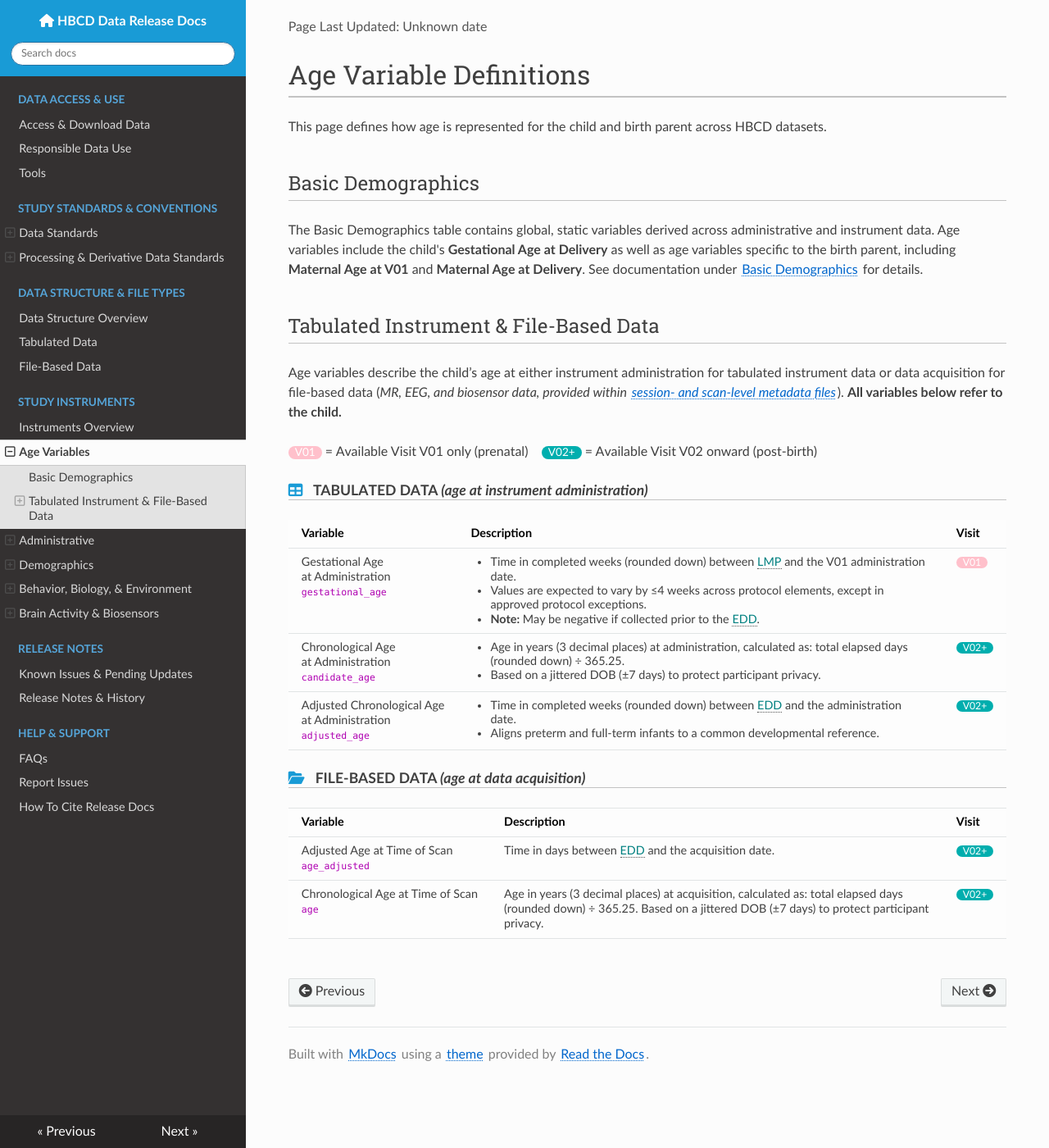
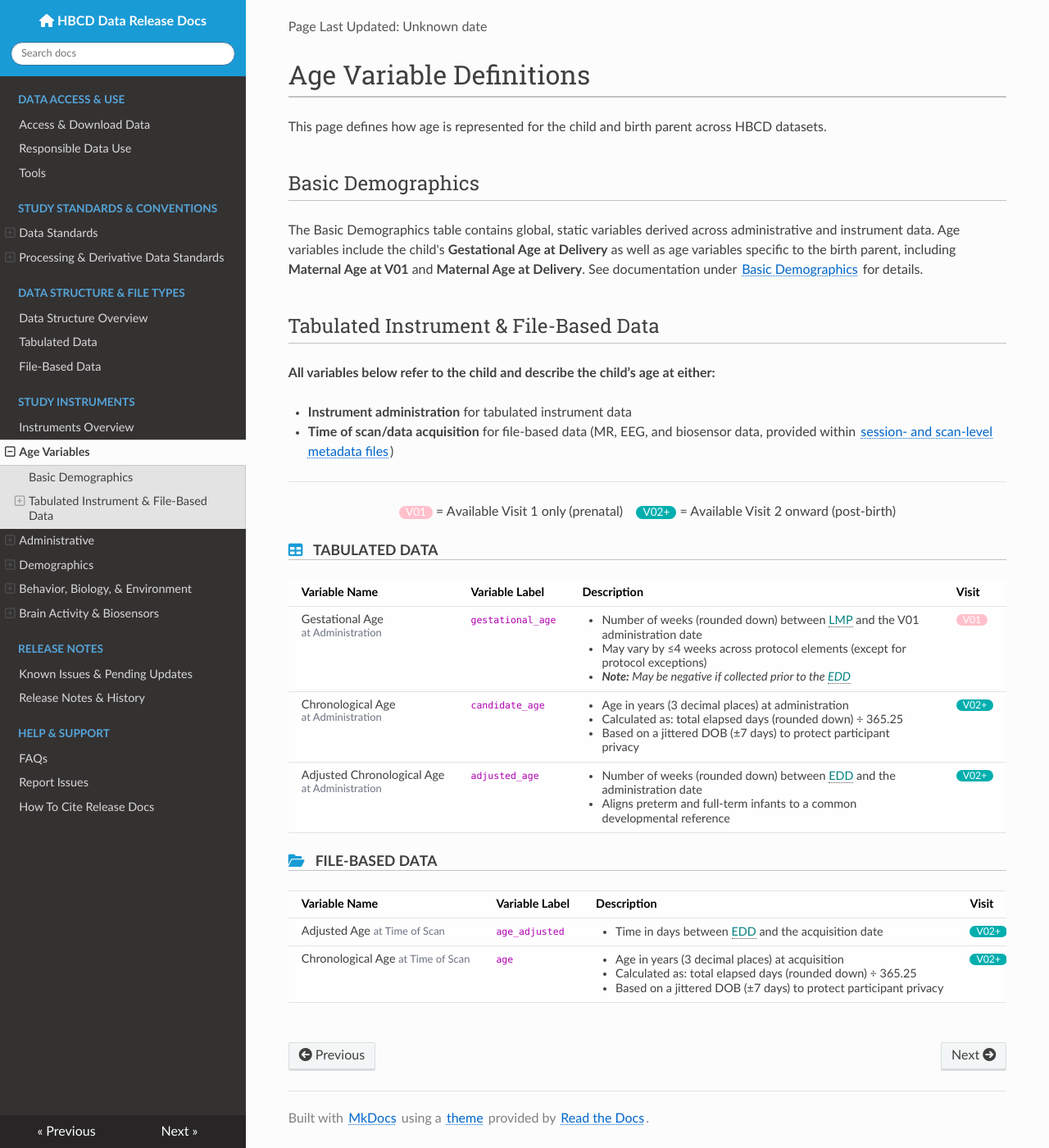
Before and after one commit to nbdc-datahub/hbcd-docs, an MkDocs documentation site: the page built from docs/instruments/agevariables.md, in a window 1280 px wide and 1400 px high, scrolled down 78 px. Shown: the whole window at 82% size. Built offline with MkDocs 1.6.1, drawn with Linux system fonts in a browser that asks for light colours; nearby versions of some CDN libraries.

Commit message:
polish age page

```diff
--- a/docs/css/tables.css
+++ b/docs/css/tables.css
@@ -462,3 +462,10 @@ th, td {
   margin-right: 0.4em;
   font-size: 1em;
 }
+
+/* SUBTLE class */
+.subtle {
+  font-size: 0.9em;
+  color: #6b7280; /* soft gray */
+  font-weight: 400;
+}
--- a/docs/instruments/agevariables.md
+++ b/docs/instruments/agevariables.md
@@ -16,20 +16,26 @@ The Basic Demographics table contains global, static variables derived across ad
 
 ## Tabulated Instrument & File-Based Data
 
-Age variables describe the child’s age at either instrument administration for tabulated instrument data or data acquisition for file-based data (*MR, EEG, and biosensor data, provided within [session- and scan-level metadata files](../datacuration/file-based-data.md#participant-session-scan-level-data)*). **All variables below refer to the child.**
+**All variables below refer to the child and describe the child’s age at either:**
 
-<span class="pill-badge" style="background-color: pink;">V01</span>&nbsp;= Available Visit V01 only (prenatal) &nbsp;&nbsp;
-<span class="pill-badge">V02+</span>&nbsp;= Available Visit V02 onward (post-birth)
+- **Instrument administration** for tabulated instrument data
+- **Time of scan/data acquisition** for file-based data (MR, EEG, and biosensor data, provided within [session- and scan-level metadata files](../datacuration/file-based-data.md#participant-session-scan-level-data))
+
+---
+<p style="text-align: center;">
+<span class="pill-badge" style="background-color: pink;">V01</span>&nbsp;= Available Visit 1 only (prenatal) &nbsp;&nbsp;
+<span class="pill-badge">V02+</span>&nbsp;= Available Visit 2 onward (post-birth)
 </p>
 
 <!-- TABULATED DATA -->
-#### <i class="fa-solid fa-table header-icon"></i> TABULATED DATA <i>(age at instrument administration)</i>
-<table class="table-no-vertical-lines">
+#### <i class="fa-solid fa-table header-icon"></i> TABULATED DATA
+<table class="compact-table-no-vertical-lines" style="font-size: 16px;">
 <thead>
 <tr>
 </tr>
 <tr>
-<th>Variable</th>
+<th>Variable Name</th>
+<th>Variable Label</th>
 <th>Description</th>
 <th>Visit</th>
 </tr>
@@ -38,28 +44,30 @@ Age variables describe the child’s age at either instrument administration for
 
 <tr>
 <td>
-Gestational Age<br>at Administration<br>
-<code>gestational_age</code>
+  Gestational Age<br>
+  <span class="subtle">at Administration</span>
 </td>
+<td><code>gestational_age</code></td>
 <td style="word-wrap: break-word; white-space: normal;">
 <ul>
-  <li>Time in completed weeks (rounded down) between <span class="tooltip tooltip-right">LMP<span class="tooltiptext">First day of the birth parent's last menstrual period (estimated as EDD − 280 days)</span></span> and the V01 administration date.</li>
-  <li>Values are expected to vary by ≤4 weeks across protocol elements, except in approved protocol exceptions.</li>
-  <li><b>Note:</b> May be negative if collected prior to the <span class="tooltip">EDD<span class="tooltiptext">Estimated Date of Delivery</span></span>.</li>
+  <li>Number of weeks (rounded down) between <span class="tooltip tooltip-right">LMP<span class="tooltiptext">First day of the birth parent's last menstrual period, estimated as EDD − 280 days</span></span> and the V01 administration date</li>
+  <li>May vary by ≤4 weeks across protocol elements (except for protocol exceptions)</li>
+  <li><i><b>Note:</b> May be negative if collected prior to the <span class="tooltip">EDD<span class="tooltiptext">Estimated Date of Delivery</span></span></i></li>
 </ul>
 </td>
 <td><span class="pill-badge" style="background-color: pink;">V01</span></td>
 </tr>
-
 <tr>
 <td>
-Chronological Age<br>at Administration<br>
-<code>candidate_age</code>
+  Chronological Age<br>
+  <span class="subtle">at Administration</span>
 </td>
+<td><code>candidate_age</code></td>
 <td style="word-wrap: break-word; white-space: normal;">
 <ul>
-  <li>Age in years (3 decimal places) at administration, calculated as: total elapsed days (rounded down) ÷ 365.25.</li>
-  <li>Based on a jittered DOB (±7 days) to protect participant privacy.</li>
+  <li>Age in years (3 decimal places) at administration</li>
+  <li>Calculated as: total elapsed days (rounded down) ÷ 365.25</li>
+  <li>Based on a jittered DOB (±7 days) to protect participant privacy</li>
 </ul>
 </td>
 <td><span class="pill-badge">V02+</span></td>
@@ -67,14 +75,15 @@ Chronological Age<br>at Administration<br>
 
 <tr>
 <td>
-Adjusted Chronological Age<br>at Administration<br>
-<code>adjusted_age</code>
+  Adjusted Chronological Age<br>
+  <span class="subtle">at Administration</span>
 </td>
+<td><code>adjusted_age</code></td>
 <td style="word-wrap: break-word; white-space: normal;">
 <ul>
-  <li>Time in completed weeks (rounded down) between <span class="tooltip">EDD<span class="tooltiptext">Estimated Date of Delivery</span></span>
-and the administration date.</li>
-  <li>Aligns preterm and full-term infants to a common developmental reference.</li>
+  <li>Number of weeks (rounded down) between <span class="tooltip">EDD<span class="tooltiptext">Estimated Date of Delivery</span></span>
+and the administration date</li>
+  <li>Aligns preterm and full-term infants to a common developmental reference</li>
 </ul>
 </td>
 <td><span class="pill-badge">V02+</span></td>
@@ -83,13 +92,14 @@ and the administration date.</li>
 </table>
 
 
-#### <i class="fa-solid fa-folder-open header-icon"></i> FILE-BASED DATA <i>(age at data acquisition)</i>
+#### <i class="fa-solid fa-folder-open header-icon"></i> FILE-BASED DATA
 
 <!-- FILE-BASED DATA -->
-<table class="table-no-vertical-lines">
+<table class="compact-table-no-vertical-lines" style="font-size: 16px;">
 <thead>
 <tr>
-<th>Variable</th>
+<th>Variable Name</th>
+<th>Variable Label</th>
 <th>Description</th>
 <th>Visit</th>
 </tr>
@@ -98,20 +108,30 @@ and the administration date.</li>
 
 <tr>
 <td>
-Adjusted Age at Time of Scan<br>
-<code>age_adjusted</code>
+  Adjusted Age
+  <span class="subtle">at Time of Scan</span>
 </td>
-<td style="word-wrap: break-word; white-space: normal;">Time in days between <span class="tooltip">EDD<span class="tooltiptext">Estimated Date of Delivery</span></span> and the acquisition date.
+<td><code>age_adjusted</code></td>
+<td>
+    <ul>
+    <li>Time in days between <span class="tooltip">EDD<span class="tooltiptext">Estimated Date of Delivery</span></span> and the acquisition date</li>
+    </ul>
 </td>
 <td><span class="pill-badge">V02+</span></td>
 </tr>
 
 <tr>
 <td>
-Chronological Age at Time of Scan<br>
-<code>age</code>
+  Chronological Age
+  <span class="subtle">at Time of Scan</span>
 </td>
-<td style="word-wrap: break-word; white-space: normal;">Age in years (3 decimal places) at acquisition, calculated as: total elapsed days (rounded down) ÷ 365.25. Based on a jittered DOB (±7 days) to protect participant privacy.
+<td><code>age</code></td>
+<td>
+    <ul>
+        <li>Age in years (3 decimal places) at acquisition</li>
+        <li>Calculated as: total elapsed days (rounded down) ÷ 365.25</li>
+        <li>Based on a jittered DOB (±7 days) to protect participant privacy</li>
+    </ul>
 </td>
 <td><span class="pill-badge">V02+</span></td>
 </tr>
```
